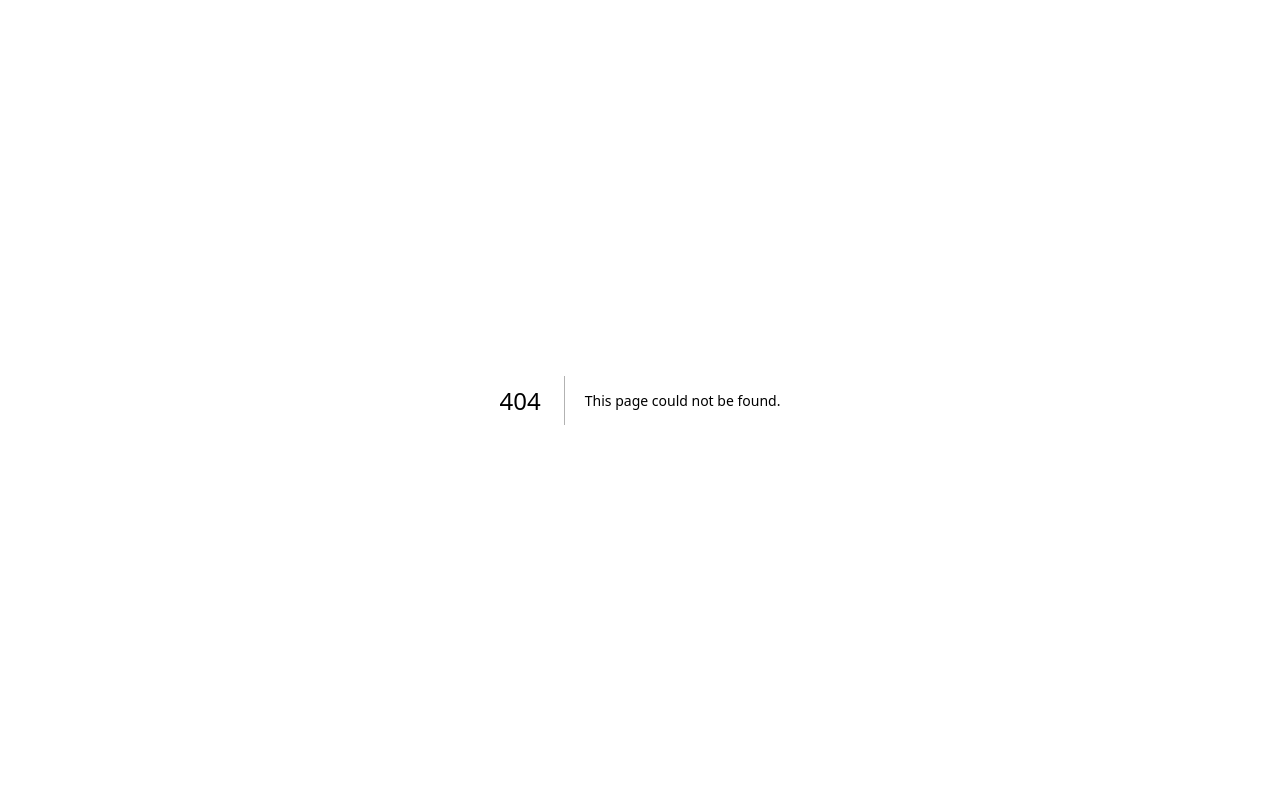
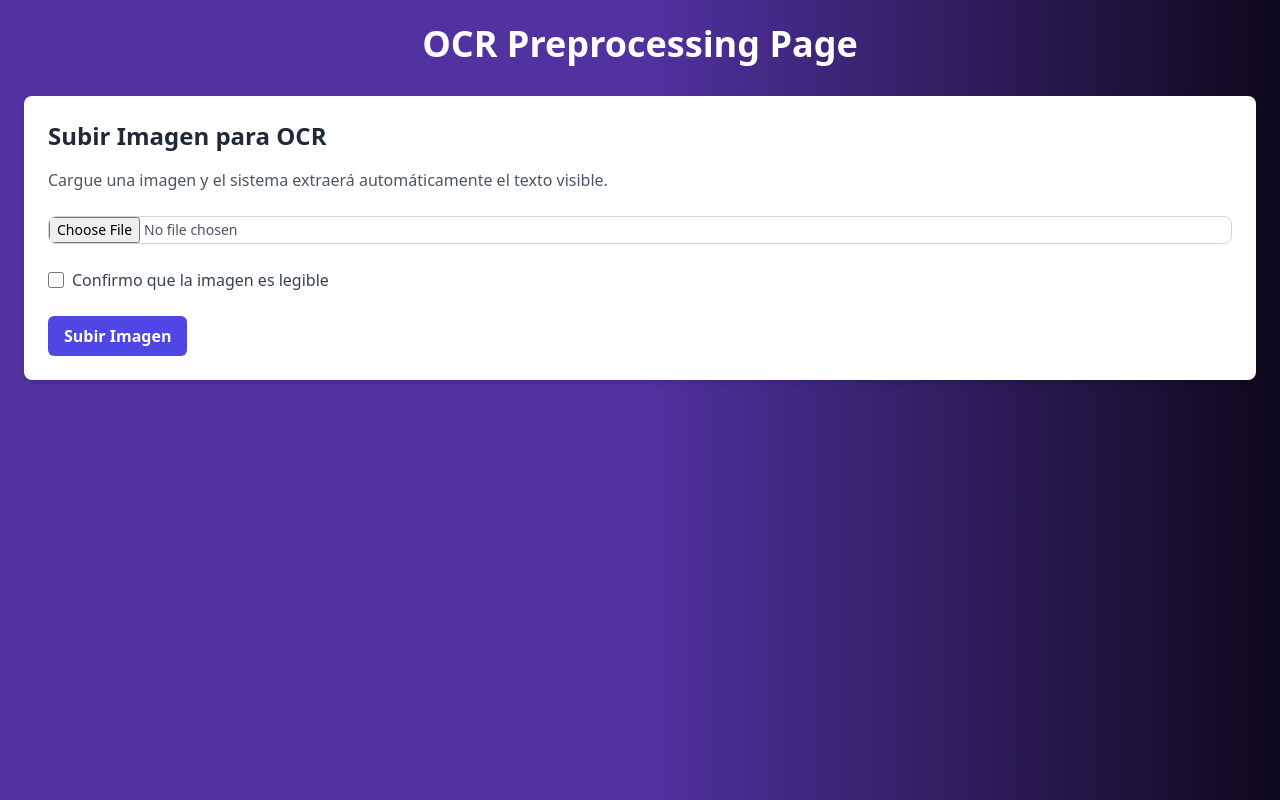
Before and after one commit to Alcolabs-Agency/Web, a Next.js app: page /ocr in a window 1280 px wide. Before the commit this address had no page. Built offline with nearby package versions, Linux system fonts and the light colour scheme.

Commit message:
added OcrUploader component ocr

```diff
--- a/jsconfig.json
+++ b/jsconfig.json
@@ -2,6 +2,7 @@
   "compilerOptions": {
     "paths": {
       "@/*": ["./src/*"]
-    }
+    },
+    "typeRoots": ["./node_modules/@types", "./types"]
   }
 }
--- a/next.config.mjs
+++ b/next.config.mjs
@@ -2,3 +2,27 @@
 const nextConfig = {};
 
 export default nextConfig;
+
+module.exports = {
+  async headers() {
+    return [
+      {
+        source: "/(.*)",
+        headers: [
+          {
+            key: "Content-Security-Policy",
+            value: `
+              default-src 'self';
+              script-src 'self' https://www.google.com https://www.gstatic.com 'unsafe-inline' 'unsafe-eval';
+              frame-src 'self' https://calendar.google.com;
+              style-src 'self' https://fonts.googleapis.com 'unsafe-inline';
+              img-src 'self' https://www.gstatic.com data:;
+              font-src 'self' https://fonts.gstatic.com;
+              connect-src 'self';
+            `.replace(/\n/g, ''),
+          },
+        ],
+      },
+    ];
+  },
+};
--- a/package.json
+++ b/package.json
@@ -14,15 +14,16 @@
     "react-calendar": "^5.0.0",
     "react-countup": "^6.5.3",
     "react-dom": "^18",
-    "react-icons": "^5.3.0"
+    "react-icons": "^5.3.0",
+    "tesseract.js": "^5.1.1"
   },
   "devDependencies": {
     "@types/node": "22.7.4",
     "@types/react": "18.3.11",
-    "react-scroll-trigger": "^0.6.14",
     "eslint": "^8",
     "eslint-config-next": "14.2.14",
     "postcss": "^8",
+    "react-scroll-trigger": "^0.6.14",
     "tailwindcss": "^3.4.1"
   }
 }
--- /dev/null
+++ b/src/app/ocr/page.tsx
@@ -0,0 +1,17 @@
+"use client";
+import OcrUploader from "@/components/OcrUploader";
+
+
+export default function OcrPage() {
+  return (
+    <div className="min-h-screen bg-gradient-to-r from-[#5232A1] via-[#4007b9] to-[#000000] p-6">
+      <h1 className="text-4xl font-bold text-center text-white mb-8">
+        OCR Preprocessing Page
+      </h1>
+      <div className="space-y-8">
+        <OcrUploader />
+
+      </div>
+    </div>
+  );
+}
--- a/src/app/page.tsx
+++ b/src/app/page.tsx
@@ -10,6 +10,7 @@ import AboutOur from "../components/AboutOur";
 import Analytics from "../components/Analytics";
 import WhyChooseUs from "../components/WhyChooseUs"
 import ServicesSection from "@/components/ServicesSection";
+
 
 export default function Home() {
   return (
@@ -24,6 +25,7 @@ export default function Home() {
       <PeopleComments />
       <AboutUs />
       <Calendar/>
+
       <Footer />
     </div>
   );
--- /dev/null
+++ b/src/components/OcrUploader.tsx
@@ -0,0 +1,140 @@
+import { useState, ChangeEvent, FormEvent } from 'react';
+import Tesseract from 'tesseract.js';
+
+const OcrUploader = () => {
+  const [image, setImage] = useState<string | null>(null);
+  const [text, setText] = useState<string>('');
+  const [loading, setLoading] = useState<boolean>(false);
+  const [progress, setProgress] = useState<number>(0);
+  const [error, setError] = useState<string | null>(null);
+  const [isChecked, setIsChecked] = useState<boolean>(false);
+
+  const handleImageChange = (e: ChangeEvent<HTMLInputElement>) => {
+    const file = e.target.files?.[0];
+    if (file) {
+      setImage(URL.createObjectURL(file));
+      setError(null);
+    }
+  };
+
+  const handleCheckboxChange = (e: ChangeEvent<HTMLInputElement>) => {
+    setIsChecked(e.target.checked);
+  };
+
+
+  const resetForm = () => {
+    setImage(null);
+    setText('');
+    setProgress(0);
+    setError(null);
+    setIsChecked(false);
+  };
+
+  const handleSubmit = async (e: FormEvent) => {
+    e.preventDefault();
+    setLoading(true);
+    setProgress(0);
+
+    if (image) {
+      Tesseract.recognize(image, 'eng', {
+        logger: (m) => {
+          if (m.status === 'recognizing text') {
+            setProgress(Math.round(m.progress * 100));
+          }
+        },
+      })
+        .then(({ data: { text } }) => {
+          setText(text);
+          setLoading(false);
+        })
+        .catch((err) => {
+          console.error('Error en el procesamiento de imagen:', err);
+          setError('No se pudo procesar la imagen.');
+          setLoading(false);
+        });
+    }
+  };
+
+  return (
+    <div className="max-w-7xl mx-auto p-6 bg-white shadow-md rounded-lg">
+      <h1 className="text-2xl font-bold text-gray-800 mb-4">Subir Imagen para OCR</h1>
+      <p className="text-gray-600 mb-6">
+        Cargue una imagen y el sistema extraerá automáticamente el texto visible.
+      </p>
+
+      <form onSubmit={handleSubmit} className="space-y-6">
+        <input
+          type="file"
+          accept="image/*"
+          onChange={handleImageChange}
+          className="block w-full text-sm text-gray-600 border border-gray-300 rounded-lg cursor-pointer focus:outline-none"
+        />
+
+        {image && (
+          <div className="mt-4">
+            <h3 className="text-lg font-semibold">Imagen cargada:</h3>
+            <img src={image} alt="Imagen seleccionada" className="w-full h-auto rounded-lg shadow-lg mt-2" />
+          </div>
+        )}
+
+        <div className="flex items-center mt-4">
+          <input
+            type="checkbox"
+            id="confirm"
+            checked={isChecked}
+            onChange={handleCheckboxChange}
+            className="h-4 w-4 text-indigo-600 focus:ring-indigo-500 border-gray-300 rounded"
+          />
+          <label htmlFor="confirm" className="ml-2 text-gray-700">
+            Confirmo que la imagen es legible
+          </label>
+        </div>
+
+        <div className="mt-6 flex space-x-4">
+          <button
+            type="submit"
+            disabled={!image || loading || !isChecked}
+            className={`w-auto py-2 px-4 rounded-md text-white font-semibold ${loading ? 'bg-indigo-400' : 'bg-indigo-600'} transition-colors duration-300`}
+          >
+            {loading ? `Procesando... ${progress}%` : 'Subir Imagen'}
+          </button>
+          {image && (
+            <button
+              type="button"
+              onClick={resetForm}
+              className="py-2 px-4 bg-red-600 text-white rounded-md font-semibold transition-colors duration-300"
+            >
+                Reiniciar
+            </button>
+            )}
+
+        </div>
+      </form>
+
+      {loading && (
+        <div className="mt-4">
+          <p className="text-center mb-2">Procesando la imagen... {progress}%</p>
+          <div className="w-full bg-gray-200 rounded-full">
+            <div
+              className="bg-indigo-600 text-xs font-medium text-indigo-100 text-center p-0.5 leading-none rounded-full"
+              style={{ width: `${progress}%` }}
+            >
+              {progress}%
+            </div>
+          </div>
+        </div>
+      )}
+
+      {text && (
+        <div className="mt-6">
+          <h3 className="text-lg font-semibold">Texto extraído:</h3>
+          <p className="mt-2 text-gray-700 p-3 bg-gray-100 rounded-lg">{text}</p>
+        </div>
+      )}
+
+      {error && <p className="text-red-600 mt-4">{error}</p>}
+    </div>
+  );
+};
+
+export default OcrUploader;
--- a/tailwind.config.ts
+++ b/tailwind.config.ts
@@ -16,9 +16,9 @@ const config: Config = {
         SFbold: ['SF-bold', 'sans-serif'],
         SFregular: ['SF-regular', 'sans-serif'],
         SFmedium: ['SF-medium', 'sans-serif']
-        }
-
-      },
+      }
     },
-  }
+  },
+  plugins: [],
+};
 export default config;
--- /dev/null
+++ b/types/opencv.d.ts
@@ -0,0 +1,4 @@
+declare module 'opencv.js' {
+    const cv: any;
+    export default cv;
+  }
```
Also changed, not shown: src/components/ImagePreprocessor.tsx (added, +38 -0 lines), src/components/OcrWithPreprocessing.tsx (added, +51 -0 lines), 1 other file (tests, documents, lock files or other folders).
